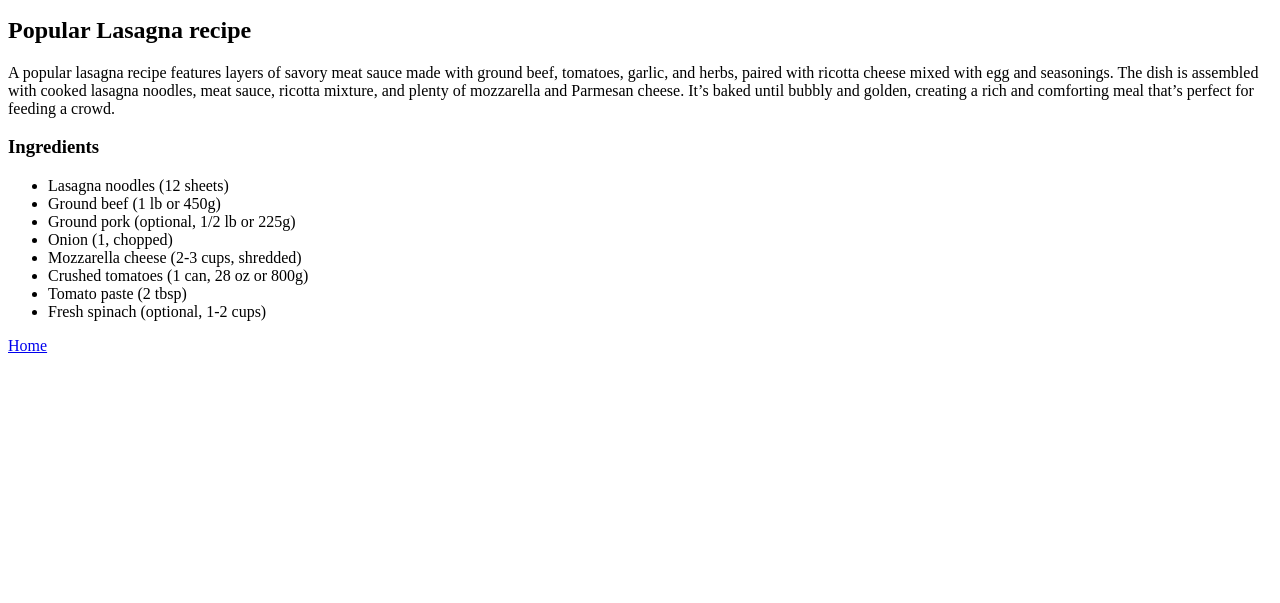
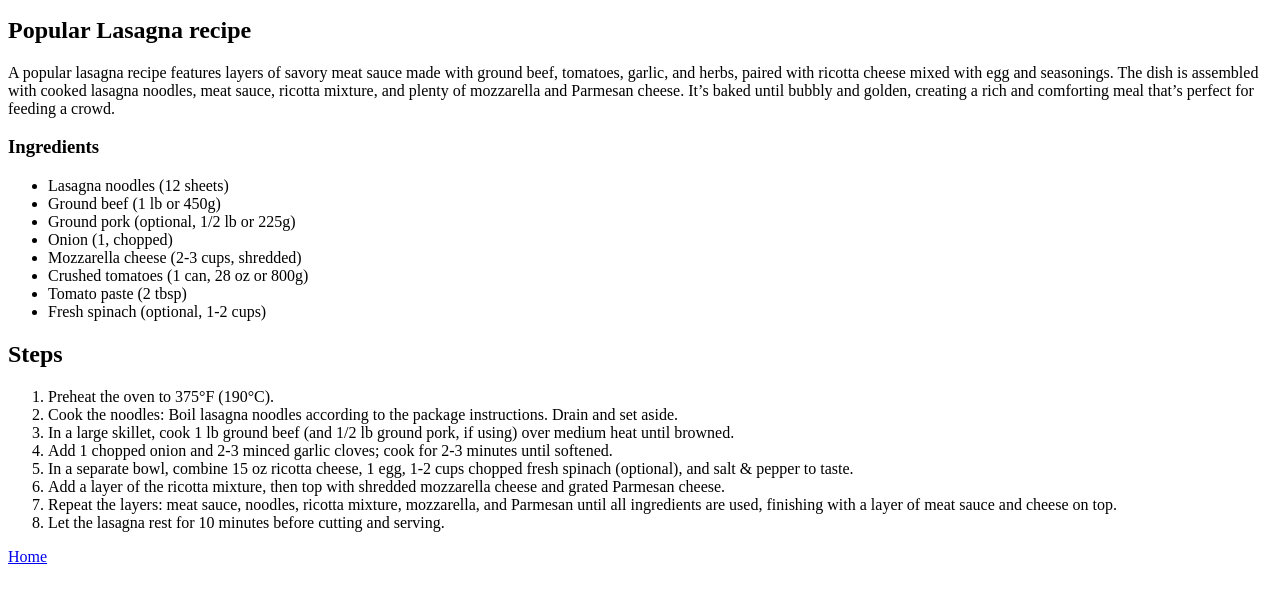
Before and after one commit to ScottDoesCode/odin-recipes, a plain HTML site: page recipes/lasagna.html in a window 1280 px wide. Shown: the part 101-704 px from the top of the page. Drawn offline with Linux system fonts and the light colour scheme.

Commit message:
Add step by step instructions for recipe

```diff
--- a/recipes/lasagna.html
+++ b/recipes/lasagna.html
@@ -26,6 +26,22 @@
         <li>Tomato paste (2 tbsp)</li>
         <li>Fresh spinach (optional, 1-2 cups)</li>
     </ul>
+
+    <h2>Steps</h2>
+    <ol>
+        <li>Preheat the oven to 375°F (190°C).</li>
+        <li>Cook the noodles: Boil lasagna noodles according to the package instructions. Drain and set aside.</li>
+        <li>In a large skillet, cook 1 lb ground beef (and 1/2 lb ground pork, if using) over medium heat until browned.
+        </li>
+        <li>Add 1 chopped onion and 2-3 minced garlic cloves; cook for 2-3 minutes until softened.</li>
+        <li>In a separate bowl, combine 15 oz ricotta cheese, 1 egg, 1-2 cups chopped fresh spinach (optional), and salt
+            & pepper to taste.</li>
+        <li>Add a layer of the ricotta mixture, then top with shredded mozzarella cheese and grated Parmesan cheese.
+        </li>
+        <li>Repeat the layers: meat sauce, noodles, ricotta mixture, mozzarella, and Parmesan until all ingredients are
+            used, finishing with a layer of meat sauce and cheese on top.</li>
+        <li>Let the lasagna rest for 10 minutes before cutting and serving.</li>
+    </ol>
     <a href="../index.html">Home</a>
 </body>
 
```
